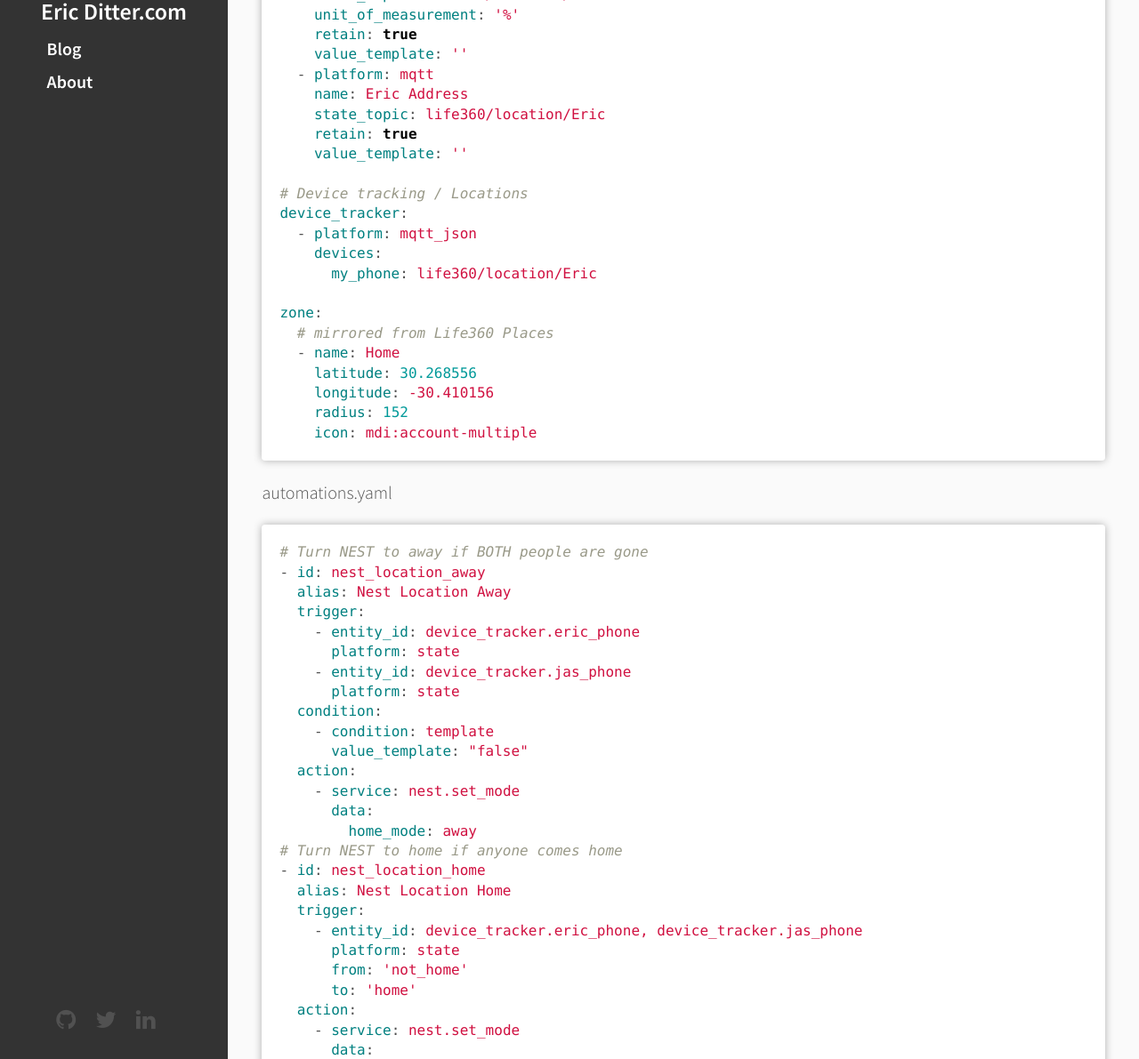
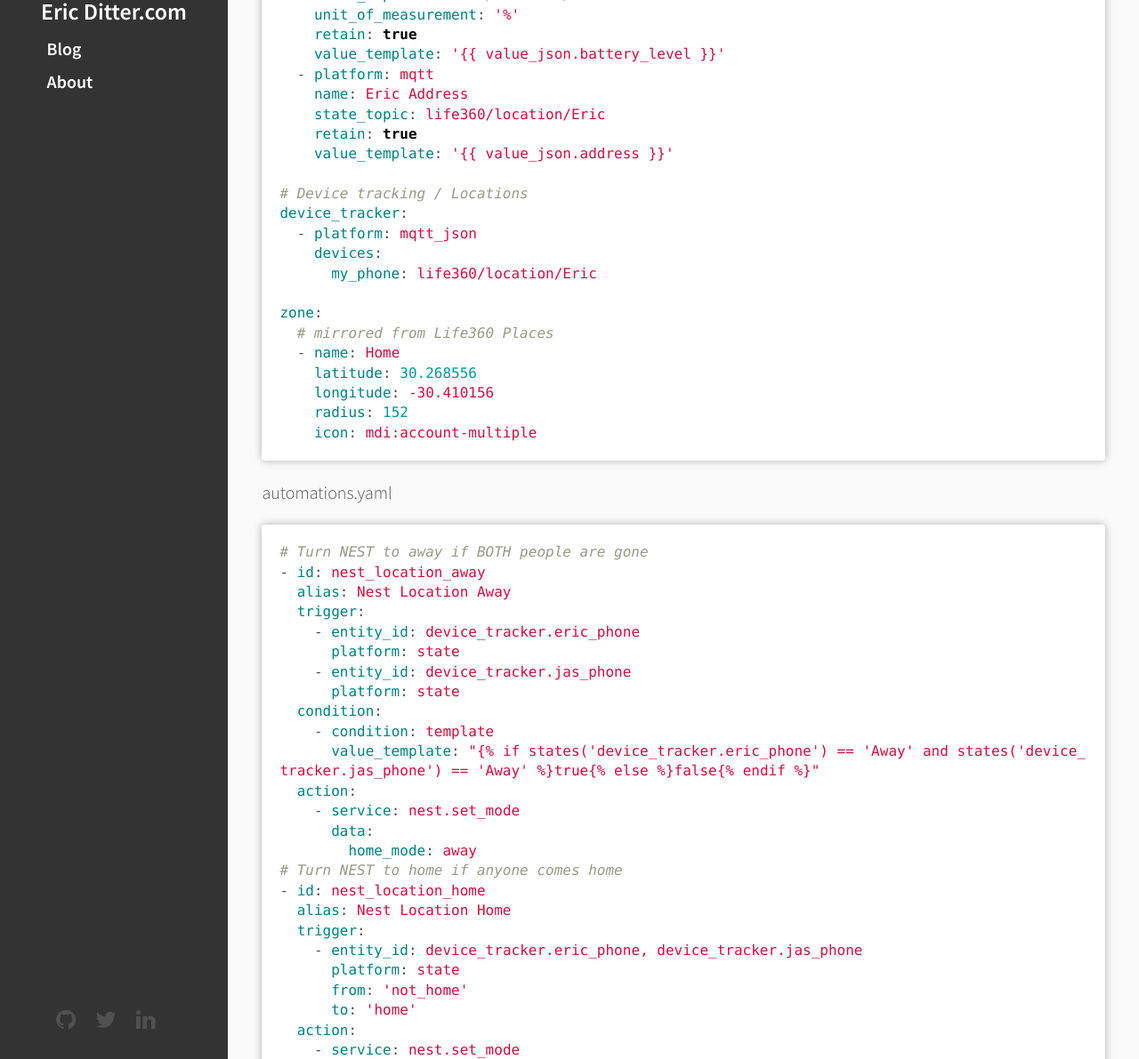
Before and after one commit to editter/editter.github.io, a Jekyll site: the page built from _posts/2017-12-17-life360-hassio-addon.md, in a window 1280 px wide and 1400 px high, scrolled down 1598 px, cut to the strip 209-1400 px from the top of the window. Shown: the whole strip at 89% size. Built offline with Jekyll 4.4.1, drawn with Linux system fonts in a browser that asks for light colours; comment, search, counter and statistics services are not loaded; some of the changed lines change nothing that is shown.

Commit message:
Update 2017-12-17-life360-hassio-addon.md

```diff
--- a/_posts/2017-12-17-life360-hassio-addon.md
+++ b/_posts/2017-12-17-life360-hassio-addon.md
@@ -54,12 +54,12 @@ sensor:
     state_topic: life360/location/Eric
     unit_of_measurement: '%'
     retain: true
-    value_template: '{{ value_json.battery_level }}'
+    value_template: '{% raw %}{{ value_json.battery_level }}{% endraw %}'
   - platform: mqtt
     name: Eric Address
     state_topic: life360/location/Eric
     retain: true
-    value_template: '{{ value_json.address }}'
+    value_template: '{% raw %}{{ value_json.address }}{% endraw %}'
 
 # Device tracking / Locations
 device_tracker:
@@ -89,7 +89,7 @@ automations.yaml
       platform: state
   condition:
     - condition: template
-      value_template: "{% if states('device_tracker.eric_phone') == 'Away' and states('device_tracker.jas_phone') == 'Away' %}true{% else %}false{% endif %}"
+      value_template: "{% raw %}{% if states('device_tracker.eric_phone') == 'Away' and states('device_tracker.jas_phone') == 'Away' %}true{% else %}false{% endif %}{% endraw %}"
   action:
     - service: nest.set_mode
       data:
```
